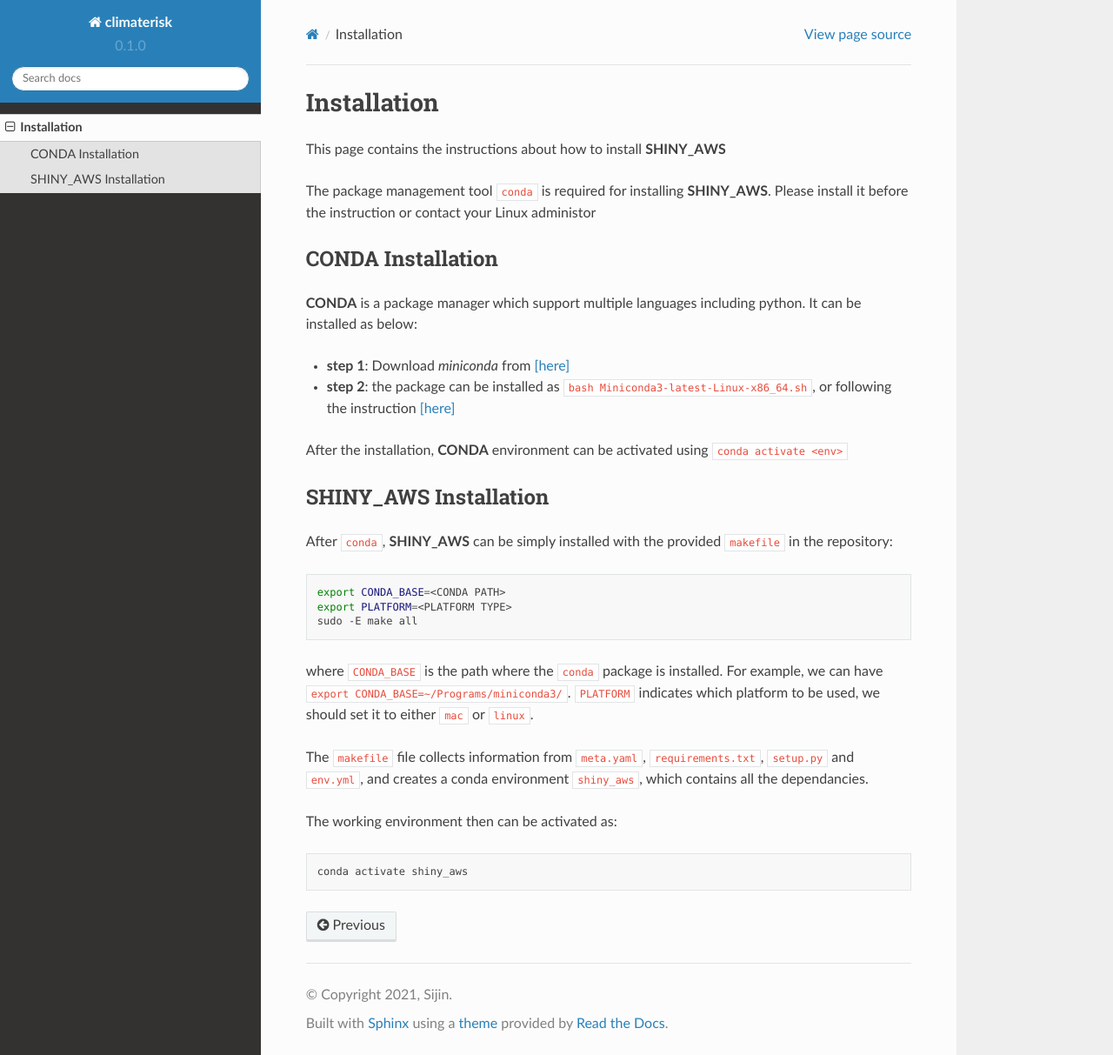
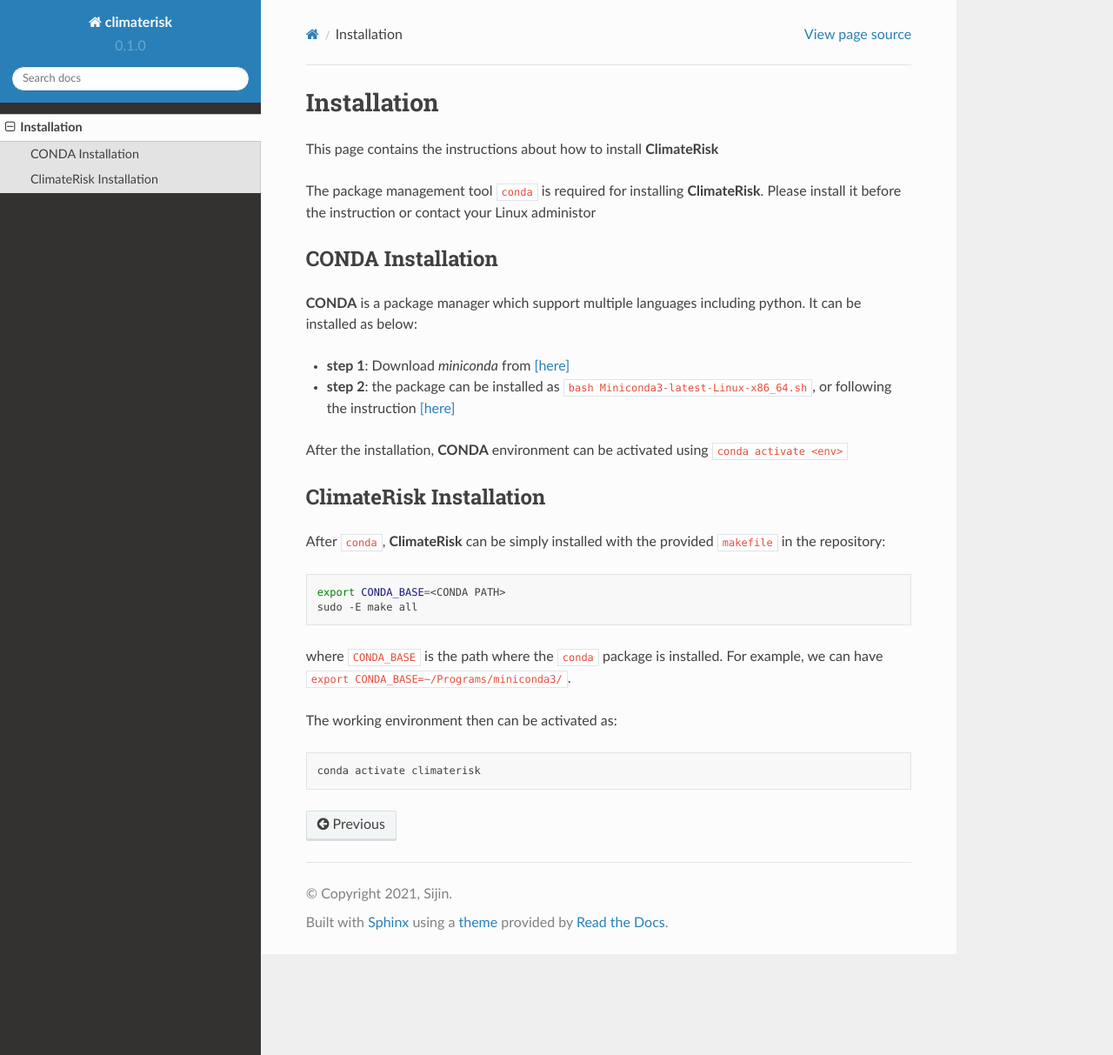
Before and after one commit to jzanetti/ClimateRisk, a Sphinx documentation site: the page built from doc/source/Installation.rst, in a window 1280 px wide and 1213 px high. Shown: the whole window at 87% size. Built offline with Sphinx 7.4.7 and the Read the Docs theme 2.0.0, drawn with Linux system fonts in a browser that asks for light colours.

Commit message:
install makefile

```diff
--- a/doc/source/Installation.rst
+++ b/doc/source/Installation.rst
@@ -1,9 +1,9 @@
 Installation
 =====
 
-This page contains the instructions about how to install **SHINY_AWS**
+This page contains the instructions about how to install **ClimateRisk**
 
-The package management tool ``conda`` is required for installing **SHINY_AWS**. Please install it before the instruction or contact your Linux administor
+The package management tool ``conda`` is required for installing **ClimateRisk**. Please install it before the instruction or contact your Linux administor
 
 CONDA Installation
 ^^^^^^^^^
@@ -15,23 +15,19 @@
 After the installation, **CONDA** environment can be activated using ``conda activate <env>``
 
 
-SHINY_AWS Installation
+ClimateRisk Installation
 ^^^^^^^^^
-After ``conda``, **SHINY_AWS** can be simply installed with the provided ``makefile`` in the repository:
+After ``conda``, **ClimateRisk** can be simply installed with the provided ``makefile`` in the repository:
 
 .. code-block:: bash
 
    export CONDA_BASE=<CONDA PATH>
-   export PLATFORM=<PLATFORM TYPE>
    sudo -E make all
 
 where ``CONDA_BASE`` is the path where the ``conda`` package is installed. For example, we can have ``export CONDA_BASE=~/Programs/miniconda3/``.
-``PLATFORM`` indicates which platform to be used, we should set it to either ``mac`` or ``linux``.
-
-The ``makefile`` file collects information from ``meta.yaml``, ``requirements.txt``, ``setup.py`` and ``env.yml``, and creates a conda environment ``shiny_aws``, which contains all the dependancies.
 
 The working environment then can be activated as:
 
 .. code-block:: bash
 
-   conda activate shiny_aws
+   conda activate climaterisk
```
Also changed, not shown: env.yml (added, +7 -0 lines), 1 other file.
